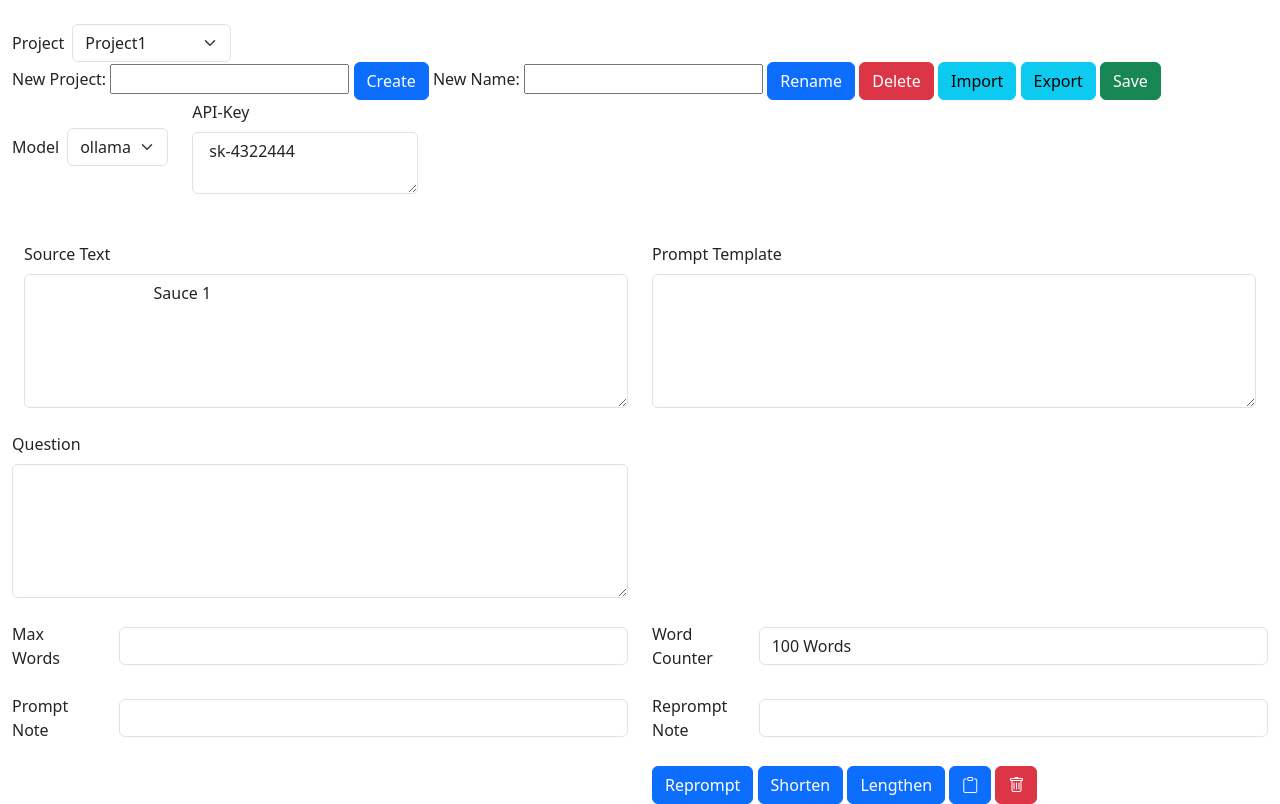
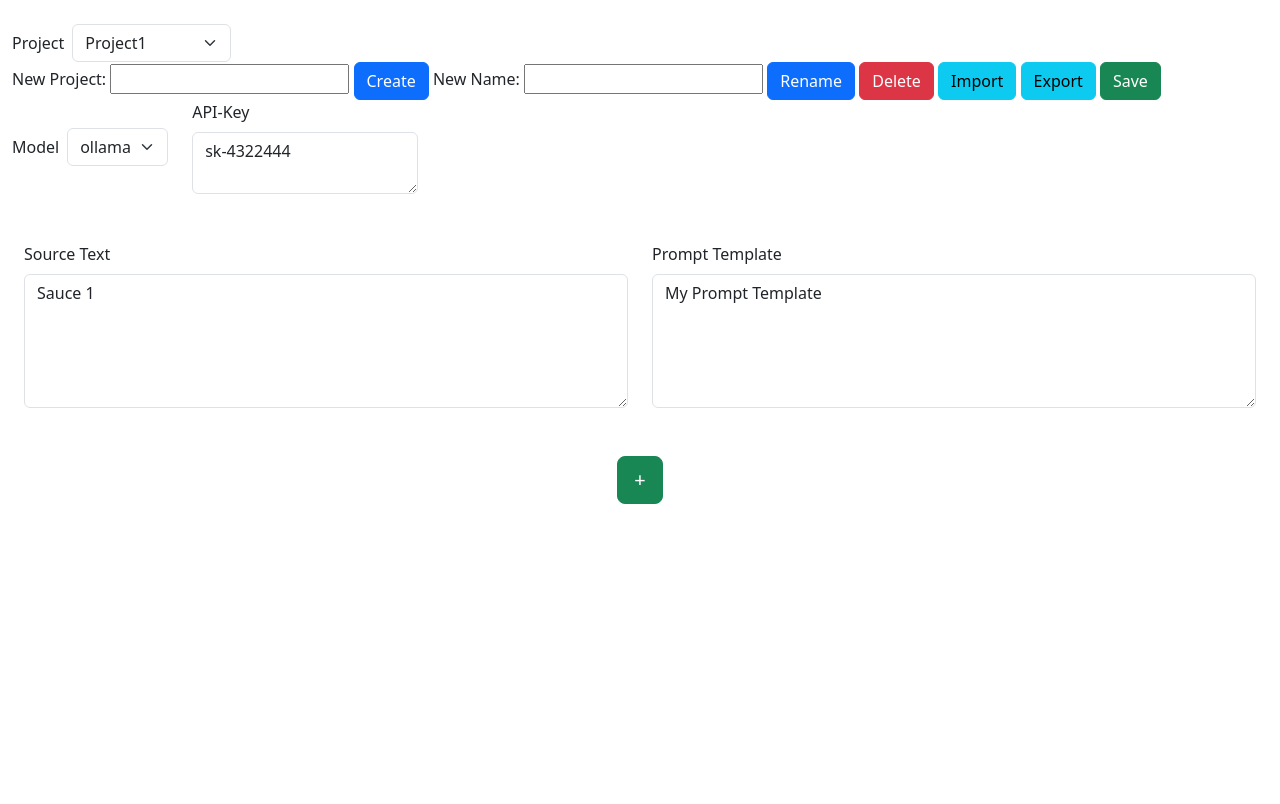
Before and after one commit to ZYKLOBS/SSKI-AAG, a FastAPI app: page /Jinja-debug/ in a window 1280 px wide. After the commit the page ends 504 px from the top, so only its background shows below. Run offline with FastAPI, Linux system fonts and the light colour scheme; data comes from the database, SQL or seed files in the repository.

Commit message:
Save button architecture + dynmaic loading using Jinja2

```diff
--- a/main.py
+++ b/main.py
@@ -40,9 +40,9 @@ def get_current_project(db: Session):
 
 
 # Serve homepage index file
-@app.get("/", response_class=FileResponse)
-async def read_root():
-    return FileResponse(os.path.join(os.getcwd(), "new_index.html"))
+@app.get("/", response_class=HTMLResponse)
+async def read_main(request: Request, db: Session = Depends(get_db)):
+    return templates.TemplateResponse("main_template.html", {"request": request, "project": get_current_project(db)})
 
 @app.post("/projects/{project_id}", response_model=ProjectResponse)
 def update_project(project_id: int, project: ProjectUpdate, db: Session = Depends(get_db)):
@@ -61,6 +61,29 @@ def update_project(project_id: int, project: ProjectUpdate, db: Session = Depend
     db.refresh(db_project)
     return db_project
 
+
+
+class ProjectData(BaseModel):
+    source_text: str
+    prompt_template: str
+    api_key: str
+
+@app.post("/save-project-button/")
+async def save_project(project_data: ProjectData):
+    # Your logic to save the project data
+    print(f"Saving Project with source_text: {project_data.source_text}, "
+          f"prompt_template: {project_data.prompt_template}, api_key: {project_data.api_key}")
+
+    return {"message": "Project saved successfully!"}
+
+
+@app.get("/add_question", response_class=HTMLResponse)
+async def add_question(request: Request, db: Session = Depends(get_db)):
+    # Generate a unique id for the question block
+    db_project = db.query(Project).filter(Project.id == get_current_project(db).id).first()
+    if db_project:
+        question_id = 1 +  len(db_project.questions)
+    return templates.TemplateResponse("question_block.html", {"request": request, "question_id": question_id})
 
 #Project methods
 @app.get("/Jinja-debug/", response_class=HTMLResponse)
--- a/templates/main_template.html
+++ b/templates/main_template.html
@@ -3,15 +3,17 @@
 <head>
     <meta charset="utf-8">
     <meta name="viewport" content="width=device-width, initial-scale=1">
-    <title>SSKI-AAG</title>
-    <link href="https://cdn.jsdelivr.net/npm/bootstrap@5.3.3/dist/css/bootstrap.min.css" rel="stylesheet" integrity="sha384-QWTKZyjpPEjISv5WaRU9OFeRpok6YctnYmDr5pNlyT2bRjXh0JMhjY6hW+ALEwIH" crossorigin="anonymous">
-    <link rel="stylesheet" href="https://cdn.jsdelivr.net/npm/bootstrap-icons@1.11.1/font/bootstrap-icons.css">
+    <title>SSKI AAG</title>
+    <link rel="icon" href="/static/Logo_SSKI.png" type="image/png">
+    <link href="https://cdn.jsdelivr.net/npm/bootstrap@5.3.3/dist/css/bootstrap.min.css" rel="stylesheet"
+          integrity="sha384-QWTKZyjpPEjISv5WaRU9OFeRpok6YctnYmDr5pNlyT2bRjXh0JMhjY6hW+ALEwIH" crossorigin="anonymous">
+    <link rel="stylesheet"
+          href="https://cdn.jsdelivr.net/npm/bootstrap-icons@1.11.1/font/bootstrap-icons.css">
 </head>
 <body>
-    <!-- Project | Create | Rename | Delete | Import | Export | Save -->
-    <div id=entire_body class="container-fluid">
+<div id="entire_body" class="container-fluid">
 
-        <div class ="row align-items-center mb-5 mt-4">
+    <div class="row align-items-center mb-5 mt-4">
 
         <!-- Project Select -->
         <div class="col-auto">
@@ -35,46 +37,78 @@
             <input type="hidden" name="project_id" id="selectedProject">
         </form>
 
-
-            <!--- Buttons -->
+        <!-- Buttons -->
         <div class="col-auto">
             <label for="project-create-name">New Project:</label>
             <input type="text" id="project-create-name" name="name">
 
-                <button
-                    type="button"
-                    class="btn btn-primary"
-                    hx-post="/projects-button/"
+            <button type="button" class="btn btn-primary"
+                    hx-post="/projects-create-button/"
                     hx-trigger="click"
-                    hx-include="[name='name']"
-                >
+                    hx-include="[name='name']">
                 Create
             </button>
+
             <label for="project-rename">New Name:</label>
-                <input type="text" id="project-rename" name="project-rename">
-                <button type="button" class="btn btn-primary">Rename</button>
-                <button type="button" class="btn btn-danger">Delete</button>
+            <input type="text" id="project-rename" name="rename">
+
+            <button type="button" class="btn btn-primary"
+                    hx-post="/projects-rename-button/"
+                    hx-trigger="click"
+                    hx-include="[name='rename']">
+                Rename
+            </button>
+
+            <button type="button" class="btn btn-danger"
+                    hx-post="/projects-delete-button/"
+                    hx-trigger="click"
+                    hx-confirm="Are you sure you want to delete this project?">
+                Delete
+            </button>
+
             <button type="button" class="btn btn-info">Import</button>
             <button type="button" class="btn btn-info">Export</button>
-                <button type="button" class="btn btn-success">Save</button>
-            </div>
+            <button type="button" class="btn btn-success">
+                Save
+            </button>
+            <!-- Das muss man anscheinend mit JS machen, bzw. mit htmx alleine habe ich nur eine sehr nervige Loesung gefunden
+             die ich nicht implementiert bekommen habe-->
+            <script>
+            document.querySelector('.btn-success').addEventListener('click', function() {
+                const sourceText = document.getElementById("source_text").value;
+                const promptTemplate = document.getElementById("prompt_template").value;
+                const apiKey = document.getElementById("api-key").value;
 
-            <script>
-                // JavaScript to handle dynamic updates
-                document.getElementById('projectSelect').addEventListener('change', function() {
-                    // Set the selected project ID in the hidden form input
-                    document.getElementById('selectedProject').value = this.value;
-                    console.log(this.value); // Optional: log the value to the console for debugging
+                fetch('/save-project-button/', {
+                    method: 'POST',
+                    headers: {
+                        'Content-Type': 'application/json'
+                    },
+                    body: JSON.stringify({
+                        source_text: sourceText,
+                        prompt_template: promptTemplate,
+                        api_key: apiKey
+                    })
+                })
+                .then(response => response.json())
+                .then(data => {
+                    console.log(data.message);
+                })
+                .catch(error => console.error('Error:', error));
             });
         </script>
 
 
+        </div>
 
+        <script>
+            document.getElementById('projectSelect').addEventListener('change', function () {
+                document.getElementById('selectedProject').value = this.value;
+                console.log(this.value);
+            });
+        </script>
 
-
-
-
-            <!--- Model Select -->
+        <!-- Model Select -->
         <div class="col-auto">
             <div class="d-flex align-items-center">
                 <label class="me-2 flex-shrink-0">Model</label>
@@ -88,103 +122,74 @@
             </div>
         </div>
 
-            <!--- API KEY-->
+        <!-- API KEY -->
         <div class="col-auto">
             <div class="form-group">
                 <label for="api-key" class="form-label">API-Key</label>
-                    <textarea id="api-key" class="form-control" > {{ project.api_key }}</textarea>
+                <textarea id="api-key" class="form-control">{{ project.api_key if project else "" }}</textarea>
             </div>
         </div>
 
     </div>
 </div>
 
-
-
-
-
 <!-- Textareas -->
 <div class="container-fluid">
-
     <div id="project_container" class="container-fluid">
         <div class="row mb-4">
             <div class="col-6">
                 <div class="form-group">
                     <label for="source_text" class="form-label">Source Text</label>
-                        <textarea class="form-control" id="source_text" rows="5">
-                            {{ project.source_text }}
-                        </textarea>
+                    <textarea class="form-control" id="source_text" rows="5">{{ project.source_text if project else "" }}</textarea>
                 </div>
             </div>
             <div class="col-6">
                 <div class="form-group">
                     <label for="prompt_template" class="form-label">Prompt Template</label>
-                        <textarea class="form-control" id="prompt_template" rows="5"></textarea>
+                    <textarea class="form-control" id="prompt_template" rows="5">{{ project.prompt_template if project else "" }}</textarea>
                 </div>
             </div>
         </div>
     </div>
 
-        <div class="row mb-4">
+<div class="container mt-5">
+    <form>
+        <div id="questions-container">
+            <!-- Loop through existing questions and render them -->
+            {% for question in project.questions %}
+                <div class="row mb-4 question-block" id="question-{{ question.id }}">
                     <div class="col-6">
                         <div class="form-group">
-                    <label for="source" class="form-label">Question</label>
-                    <textarea class="form-control" id="source" rows="5"></textarea>
+                            <label for="source-{{ question.id }}" class="form-label">Question</label>
+                            <textarea class="form-control" id="source-{{ question.id }}" rows="5">{{ question.source_text }}</textarea>
+                        </div>
+                    </div>
+
+                    <div class="col-6">
+                        <div class="form-group">
+                            <label for="answer-{{ question.id }}" class="form-label">Answer</label>
+                            <textarea class="form-control" id="answer-{{ question.id }}" rows="5">{{ question.answer_text }}</textarea>
                         </div>
                     </div>
                 </div>
-
-        <div class="row align-items-center mb-4">
-            <div class="col-1">
-                <label>Max Words</label>
-            </div>
-            <div class="col-5">
-                <input type="number" class="form-control">
-            </div>
-            <div class="col-1">
-                <label>Word Counter</label>
-            </div>
-            <div class="col-5">
-                <input class="form-control" type="text" value="100 Words" aria-label="Disabled input example" readonly>
-            </div>
+            {% endfor %}
         </div>
 
-        <div class="row align-items-center mb-4">
-            <div class="col-1">
-                <label>Prompt Note</label>
+        <!-- Centering the button and making it bigger -->
+        <div class="d-flex justify-content-center">
+            <button hx-get="/add_question" hx-target="#questions-container" hx-swap="beforeend" type="button" class="btn btn-success btn-lg">
+                +
+            </button>
         </div>
-            <div class="col-5">
-                <input type="text" class="form-control">
-            </div>
-            <div class="col-1">
-                <label>Reprompt Note</label>
-            </div>
-            <div class="col-5">
-                <input type="text" class="form-control">
-            </div>
-        </div>
+    </form>
 </div>
 
-    <div class="container-fluid">
-        <div class="row">
-            <div class="col-6 offset-6">
-                <button type="button" class="btn btn-primary">Reprompt</button>
-                <button type="button" class="btn btn-primary">Shorten</button>
-                <button type="button" class="btn btn-primary">Lengthen</button>
+<script src="https://cdn.jsdelivr.net/npm/bootstrap@5.3.3/dist/js/bootstrap.bundle.min.js"
+        integrity="sha384-YvpcrYf0tY3lHB60NNkmXc5s9fDVZLESaAA55NDzOxhy9GkcIdslK1eN7N6jIeHz"
+        crossorigin="anonymous"></script>
+<script src="https://unpkg.com/htmx.org@2.0.4"
+        integrity="sha384-HGfztofotfshcF7+8n44JQL2oJmowVChPTg48S+jvZoztPfvwD79OC/LTtG6dMp+"
+        crossorigin="anonymous"></script>
 
-                <button type="button" class="btn btn-primary">
-                    <i class="bi bi-clipboard"></i>
-                </button>
-
-                <button type="button" class="btn btn-danger">
-                    <i class="bi bi-trash"></i>
-                </button>
-
-            </div>
-        </div>
-    </div>
-
-    <script src="https://cdn.jsdelivr.net/npm/bootstrap@5.3.3/dist/js/bootstrap.bundle.min.js" integrity="sha384-YvpcrYf0tY3lHB60NNkmXc5s9fDVZLESaAA55NDzOxhy9GkcIdslK1eN7N6jIeHz" crossorigin="anonymous"></script>
-    <script src="https://unpkg.com/htmx.org@2.0.4" integrity="sha384-HGfztofotfshcF7+8n44JQL2oJmowVChPTg48S+jvZoztPfvwD79OC/LTtG6dMp+" crossorigin="anonymous"></script>
 </body>
 </html>
```
Also changed, not shown: new_index.html (+11 -1 lines), templates/question_block.html (added, +15 -0 lines). Lines whose indentation alone changed are shown as unchanged.
